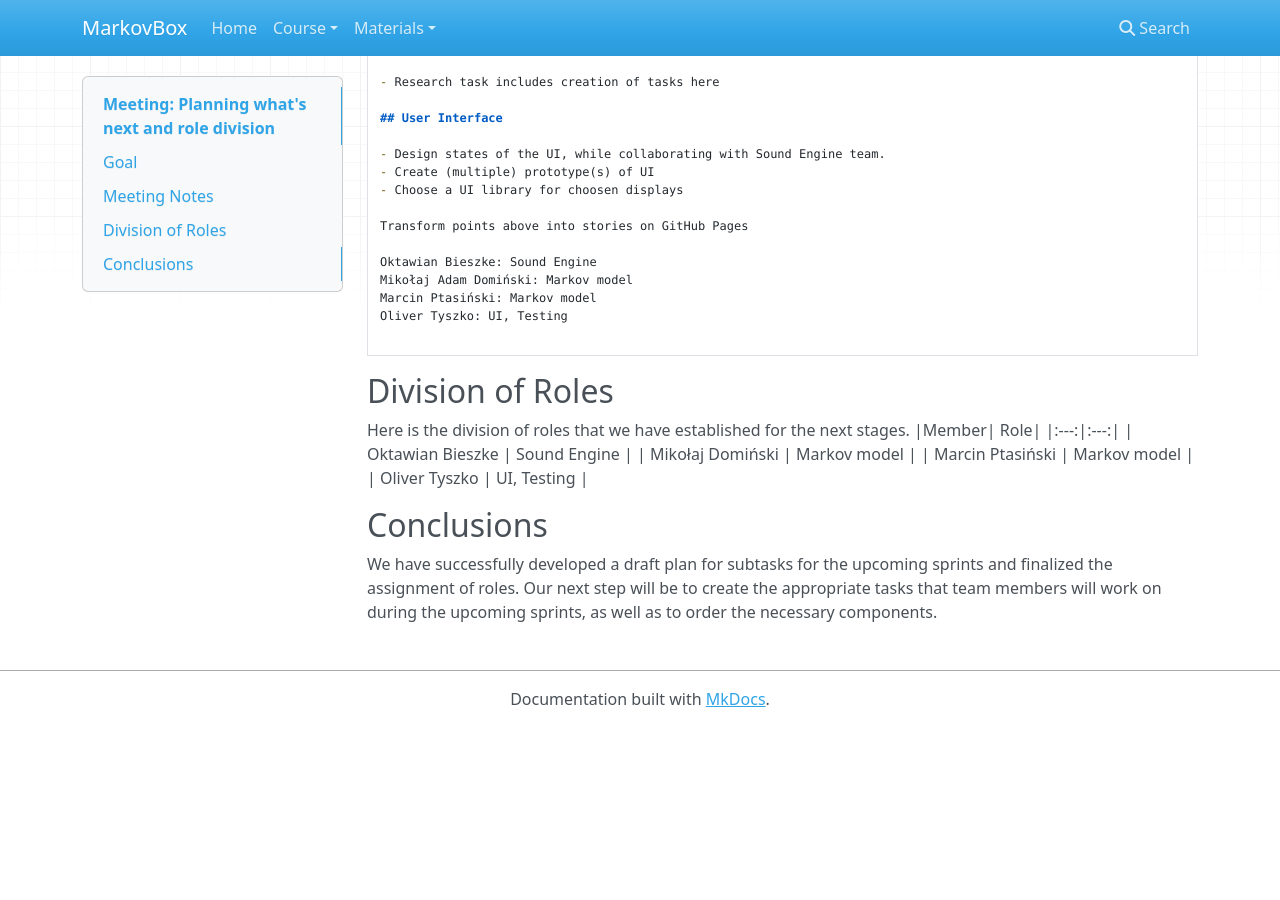
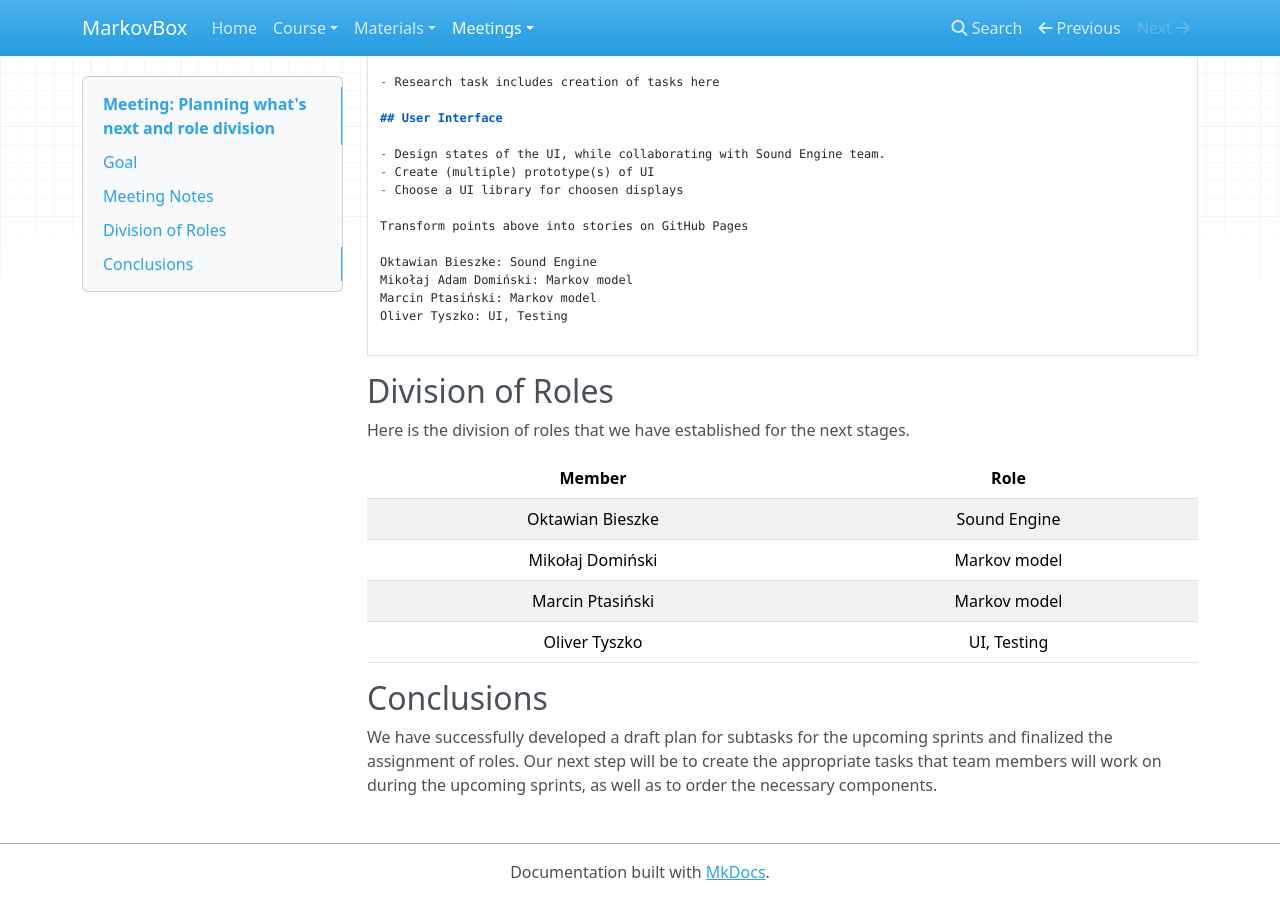
Before and after one commit to MarkovBox/MarkovBox, an MkDocs documentation site: the page built from docs/meetings/05-11-2026.md, in a window 1280 px wide and 900 px high, scrolled down 724 px. Built offline with MkDocs 1.6.1, drawn with Linux system fonts in a browser that asks for light colours; nearby versions of some CDN libraries; before the commit the page ends 1451 px from its top, so only the background shows below that; some of the changed lines change nothing that is shown.

Commit message:
mkdocs.yml: update mkdocs

```diff
--- a/docs/meetings/05-11-2026.md
+++ b/docs/meetings/05-11-2026.md
@@ -49,6 +49,7 @@ Oliver Tyszko: UI, Testing
 
 ## Division of Roles
 Here is the division of roles that we have established for the next stages.
+
 |Member| Role|
 |:---:|:---:|
 | Oktawian Bieszke | Sound Engine |
--- a/mkdocs.yml
+++ b/mkdocs.yml
@@ -7,3 +7,7 @@ nav:
     - Schedule: course/schedule.md
   - Materials:
     - Bill Of Materials: materials/BOM.md
+  - Meetings:
+      28-10-2026: meetings/28-10-2026.md
+      29-10-2026: meetings/29-10-2026.md
+      05-11-2026: meetings/05-11-2026.md
```
